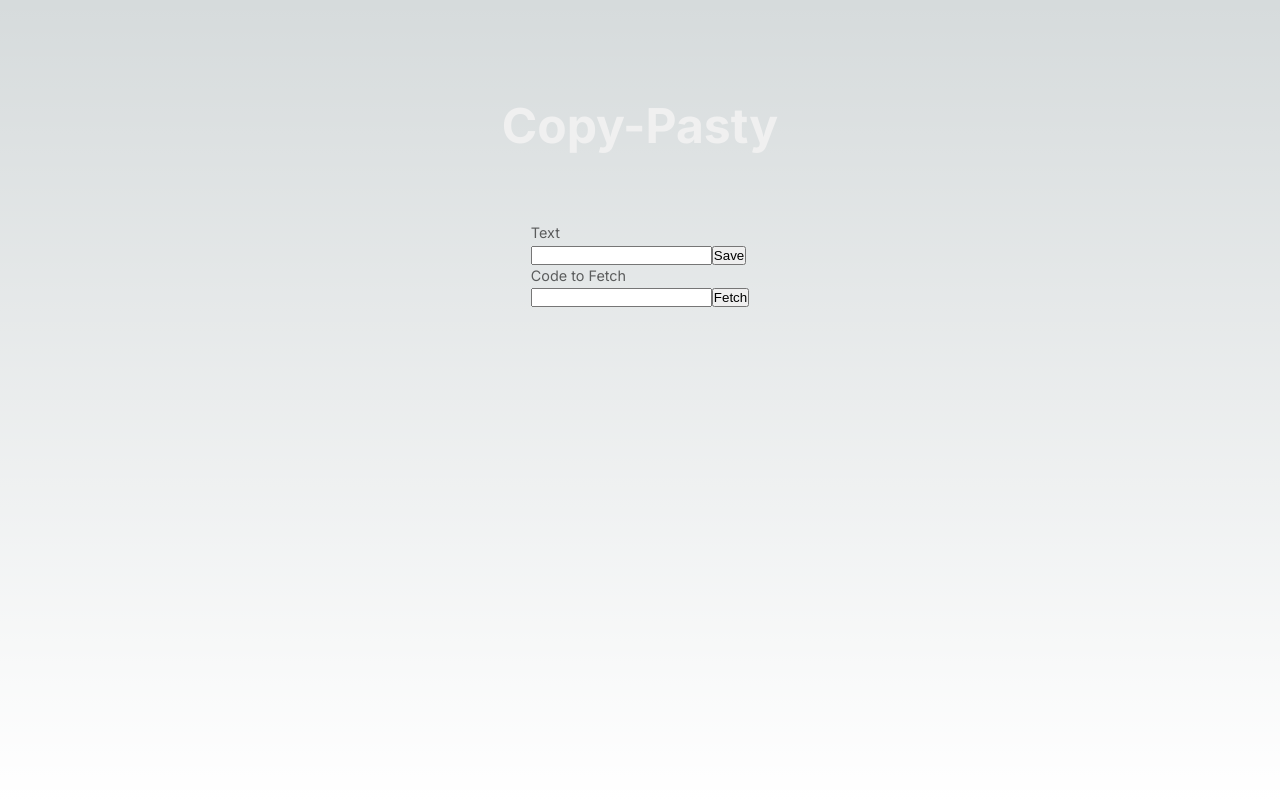
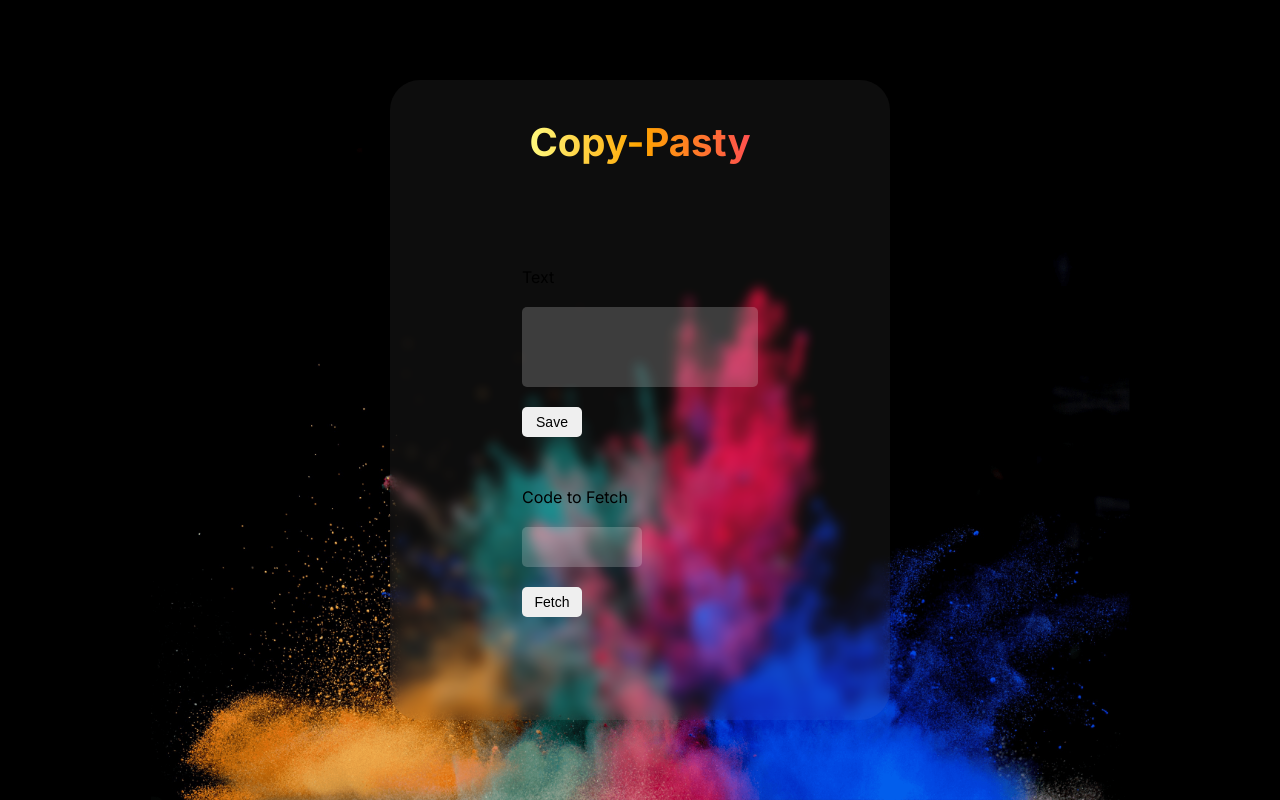
Before and after one commit to joacomonte/copypasti-NextJS-Firebase, a Next.js app: page / in a window 1280 px wide. Built offline with nearby package versions, Linux system fonts and the light colour scheme.

Commit message:
visual changes

```diff
--- a/src/app/globals.css
+++ b/src/app/globals.css
@@ -1,6 +1,7 @@
 :root {
   --max-width: 1100px;
   --border-radius: 12px;
+  --background-image: url('/bg.png');
   --font-mono: ui-monospace, Menlo, Monaco, 'Cascadia Mono', 'Segoe UI Mono',
     'Roboto Mono', 'Oxygen Mono', 'Ubuntu Monospace', 'Source Code Pro',
     'Fira Mono', 'Droid Sans Mono', 'Courier New', monospace;
@@ -83,16 +84,16 @@ html,
 body {
   max-width: 100%;
   overflow-x: hidden;
+  height: 100%;
 }
 
 body {
-  color: rgb(var(--foreground-rgb));
-  background: linear-gradient(
-      to bottom,
-      transparent,
-      rgb(var(--background-end-rgb))
-    )
-    rgb(var(--background-start-rgb));
+  background-image: var(--background-image);
+  background-size: cover;
+  background-position: center;
+  display: flex;
+  justify-content: center;
+  align-items: center;
 }
 
 a {
--- a/src/app/page.module.css
+++ b/src/app/page.module.css
@@ -1,235 +1,83 @@
 .main {
+  width: 80vw;
+  max-width: 500px;
+  height: 80vh;
+  max-height: 700px;
+
+  border-radius: 30px;
+
+  background-color: rgba(255, 255, 255, 0.05); /* Semi-transparent white */
   display: flex;
   flex-direction: column;
-  justify-content: flex-start;
+  justify-content: space-evenly;
   align-items: center;
-  padding: 6rem;
-  min-height: 100vh;
-  gap: 50px;
-}
-.title{
-  text-align: center;
-  font-size: 2rem;
-  color: rgb(240, 240, 240);
+
+  backdrop-filter: blur(6px); /* Adjust the blur strength as needed */
 }
 
-.description {
-  display: inherit;
-  justify-content: inherit;
-  align-items: inherit;
-  font-size: 0.85rem;
-  max-width: var(--max-width);
-  width: 100%;
-  z-index: 2;
-  font-family: var(--font-mono);
+.title {
+  text-align: center;
+  font-size: 1.6rem;
+  background: linear-gradient(to right, rgb(255, 251, 128), orange, rgb(255, 79, 79));
+  -webkit-background-clip: text;
+  -webkit-text-fill-color: transparent;
 }
 
-.description a {
+
+.card {
   display: flex;
-  justify-content: center;
-  align-items: center;
-  gap: 0.5rem;
+  flex-direction: column;
+  padding: 4rem 2rem;
+  /* background-color: rgba(255, 255, 255, 0.00);
+  backdrop-filter: blur(10px);  */
+  border-radius: 20px;
+  gap: 50px;
+  width: 60%;
 }
 
-.description p {
-  position: relative;
-  margin: 0;
-  padding: 1rem;
-  background-color: rgba(var(--callout-rgb), 0.5);
-  border: 1px solid rgba(var(--callout-border-rgb), 0.3);
-  border-radius: var(--border-radius);
+
+
+.textForm{
+  display: flex;
+  flex-direction: column;
+  justify-content: flex-end;
+  gap: 20px;
 }
 
-.code {
-  font-weight: 700;
-  font-family: var(--font-mono);
+.textForm input{
+  height: 80px;
+  border-radius: 5px;
+  border: none;
+  background-color: rgba(255, 255, 255, 0.2);
+}
+.textForm button {
+  height: 30px;
+  width: 60px;
+  border-radius: 5px;
+  border: none;
+  color: black;
+  font-size: 14px;
 }
 
-.grid {
-  display: grid;
-  grid-template-columns: repeat(4, minmax(25%, auto));
-  width: var(--max-width);
-  max-width: 100%;
+.codeForm{
+  display: flex;
+  flex-direction: column;
+  justify-content: flex-end;
+  gap: 20px;
 }
 
-.card {
-  padding: 1rem 1.2rem;
-  border-radius: var(--border-radius);
-  background: rgba(var(--card-rgb), 0);
-  border: 1px solid rgba(var(--card-border-rgb), 0);
-  transition: background 200ms, border 200ms;
+.codeForm input{
+  height: 40px;
+  width: 120px;
+  border-radius: 5px;
+  border: none;
+  background-color: rgba(255, 255, 255, 0.2);
 }
-
-.card span {
-  display: inline-block;
-  transition: transform 200ms;
+.codeForm button {
+  height: 30px;
+  width: 60px;
+  border-radius: 5px;
+  border: none;
+  color: black;
+  font-size: 14px;
 }
-
-.card h2 {
-  font-weight: 600;
-  margin-bottom: 0.7rem;
-}
-
-.card p {
-  margin: 0;
-  opacity: 0.6;
-  font-size: 0.9rem;
-  line-height: 1.5;
-  max-width: 30ch;
-}
-
-.center {
-  display: flex;
-  justify-content: center;
-  align-items: center;
-  position: relative;
-  padding: 4rem 0;
-}
-
-.center::before {
-  background: var(--secondary-glow);
-  border-radius: 50%;
-  width: 480px;
-  height: 360px;
-  margin-left: -400px;
-}
-
-.center::after {
-  background: var(--primary-glow);
-  width: 240px;
-  height: 180px;
-  z-index: -1;
-}
-
-.center::before,
-.center::after {
-  content: '';
-  left: 50%;
-  position: absolute;
-  filter: blur(45px);
-  transform: translateZ(0);
-}
-
-.logo {
-  position: relative;
-}
-/* Enable hover only on non-touch devices */
-@media (hover: hover) and (pointer: fine) {
-  .card:hover {
-    background: rgba(var(--card-rgb), 0.1);
-    border: 1px solid rgba(var(--card-border-rgb), 0.15);
-  }
-
-  .card:hover span {
-    transform: translateX(4px);
-  }
-}
-
-@media (prefers-reduced-motion) {
-  .card:hover span {
-    transform: none;
-  }
-}
-
-/* Mobile */
-@media (max-width: 700px) {
-  .content {
-    padding: 4rem;
-  }
-
-  .grid {
-    grid-template-columns: 1fr;
-    margin-bottom: 120px;
-    max-width: 320px;
-    text-align: center;
-  }
-
-  .card {
-    padding: 1rem 2.5rem;
-  }
-
-  .card h2 {
-    margin-bottom: 0.5rem;
-  }
-
-  .center {
-    padding: 8rem 0 6rem;
-  }
-
-  .center::before {
-    transform: none;
-    height: 300px;
-  }
-
-  .description {
-    font-size: 0.8rem;
-  }
-
-  .description a {
-    padding: 1rem;
-  }
-
-  .description p,
-  .description div {
-    display: flex;
-    justify-content: center;
-    position: fixed;
-    width: 100%;
-  }
-
-  .description p {
-    align-items: center;
-    inset: 0 0 auto;
-    padding: 2rem 1rem 1.4rem;
-    border-radius: 0;
-    border: none;
-    border-bottom: 1px solid rgba(var(--callout-border-rgb), 0.25);
-    background: linear-gradient(
-      to bottom,
-      rgba(var(--background-start-rgb), 1),
-      rgba(var(--callout-rgb), 0.5)
-    );
-    background-clip: padding-box;
-    backdrop-filter: blur(24px);
-  }
-
-  .description div {
-    align-items: flex-end;
-    pointer-events: none;
-    inset: auto 0 0;
-    padding: 2rem;
-    height: 200px;
-    background: linear-gradient(
-      to bottom,
-      transparent 0%,
-      rgb(var(--background-end-rgb)) 40%
-    );
-    z-index: 1;
-  }
-}
-
-/* Tablet and Smaller Desktop */
-@media (min-width: 701px) and (max-width: 1120px) {
-  .grid {
-    grid-template-columns: repeat(2, 50%);
-  }
-}
-
-@media (prefers-color-scheme: dark) {
-  .vercelLogo {
-    filter: invert(1);
-  }
-
-  .logo {
-    filter: invert(1) drop-shadow(0 0 0.3rem #ffffff70);
-  }
-}
-
-@keyframes rotate {
-  from {
-    transform: rotate(360deg);
-  }
-  to {
-    transform: rotate(0deg);
-  }
-}
--- a/src/app/page.tsx
+++ b/src/app/page.tsx
@@ -57,7 +57,7 @@ export default function Home() {
         <h1>Copy-Pasty</h1>
       </section>
       <section className={styles.card}>
-        <form onSubmit={handleSubmit}>
+        <form className={styles.textForm} onSubmit={handleSubmit}>
           <p>Text</p>
           <input
             type="text"
@@ -74,10 +74,10 @@ export default function Home() {
             <p>{savedCode}</p>
           </div>
         )}
-        <form onSubmit={handleFetch}>
+        <form className={styles.codeForm} onSubmit={handleFetch}>
           <p>Code to Fetch</p>
           <input
-            type="number"
+            type="digit"
             name="codeToFetch"
             value={codeToFetch}
             onChange={(e) => setCodeToFetch(e.target.value)}
```
Also changed, not shown: public/bg.png (added).
